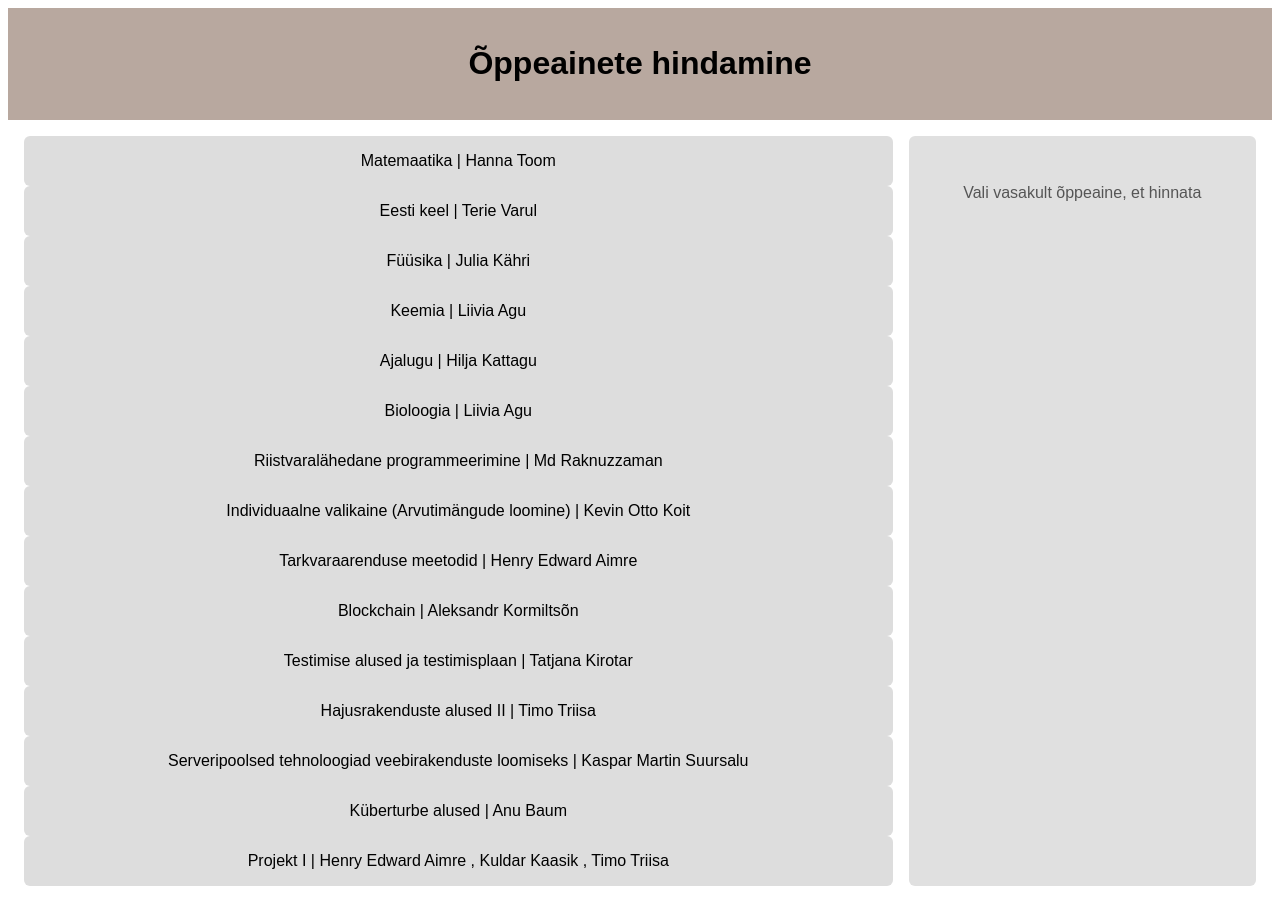
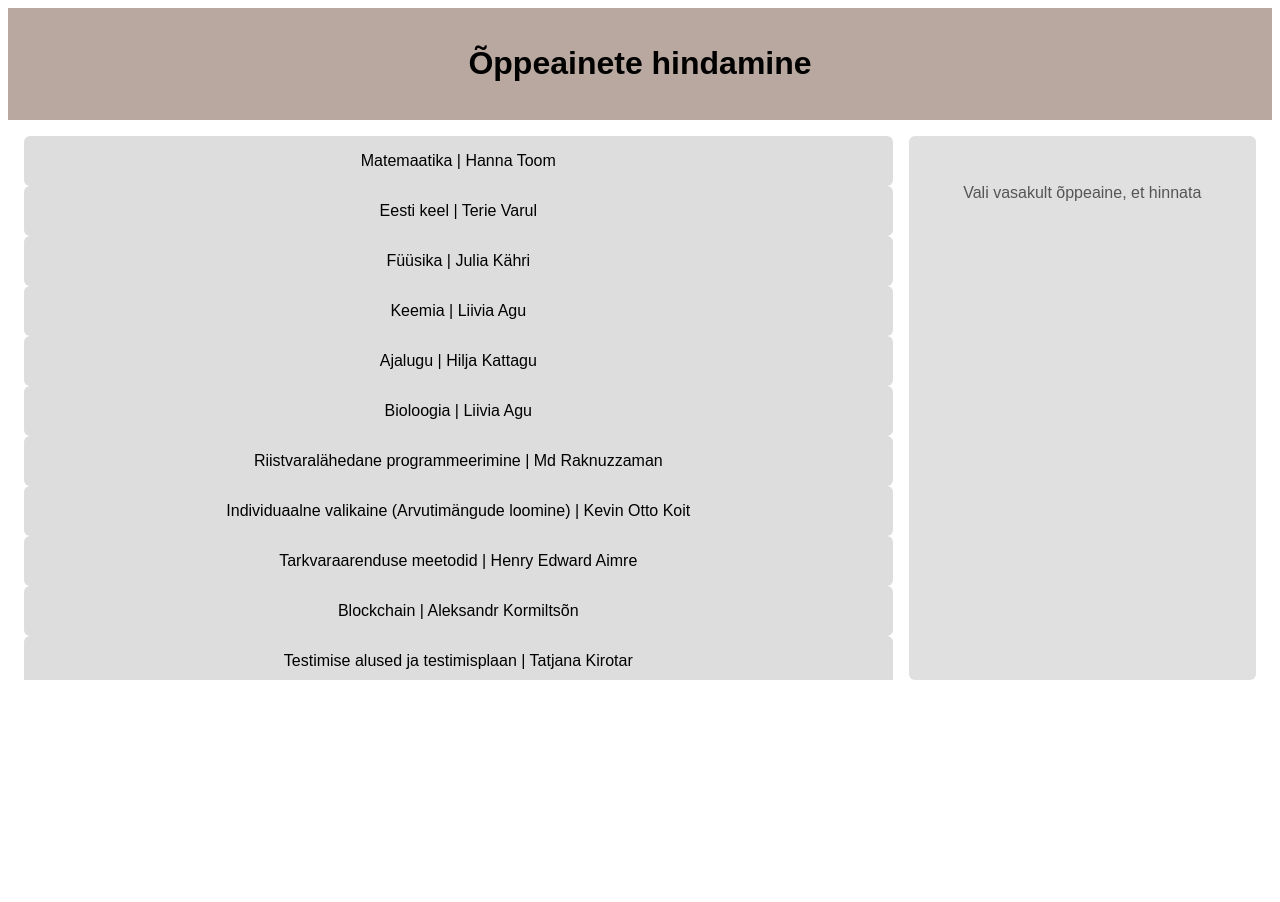
Before and after one commit to markusmikk100/oppeained, a Vue app: page / in a window 1280 px wide. After the commit the page ends 800 px from the top, so only its background shows below. Built offline with nearby package versions, Linux system fonts and the light colour scheme; the HTML template or start-up script is replaced by a standard one.

Commit message:
feat: Made the lesson frame scrollable

```diff
--- a/src/style.css
+++ b/src/style.css
@@ -44,6 +44,7 @@
   display: flex;
   justify-content: center;
   align-items: flex-start;
+  height: 30rem;
 }
 
 .panel-content {
@@ -90,3 +91,8 @@ button:hover {
   text-align: center;
   width: 100%;
 }
+
+.class-list {
+  height: 34rem;
+  overflow-y: auto;
+}
```
